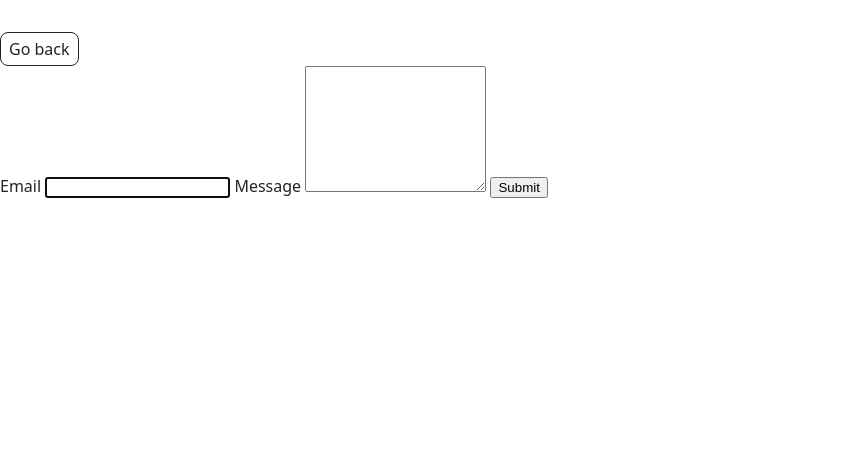
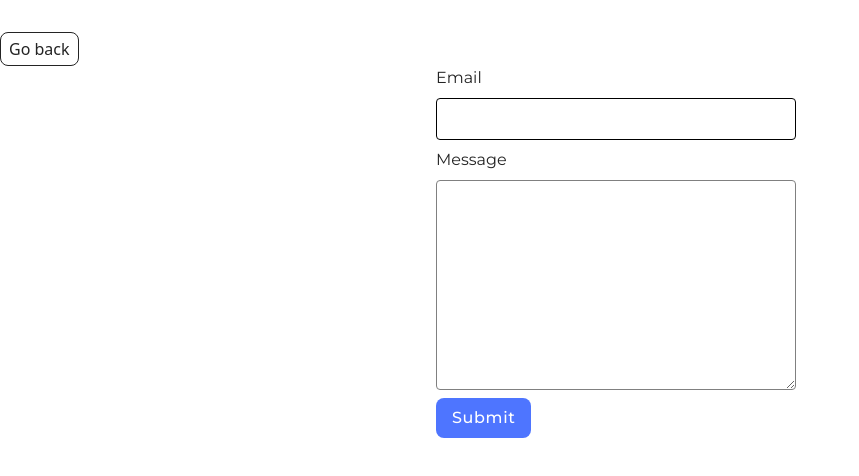
Before and after one commit to YaroslavnaYermolenko/goit-js-hw-09, a website built with Vite: page src/2-form.html in a window 1280 px wide. Shown: the whole page, without its empty margins (0-859 px from the left). Built offline with nearby package versions, Linux system fonts and the light colour scheme.

Commit message:
Add form style

```diff
--- a/src/2-form.html
+++ b/src/2-form.html
@@ -5,6 +5,9 @@
     <meta http-equiv="X-UA-Compatible" content="IE=edge" />
     <meta name="viewport" content="width=device-width, initial-scale=1.0" />
     <title>Form</title>
+    <link rel="preconnect" href="https://fonts.googleapis.com">
+<link rel="preconnect" href="https://fonts.gstatic.com" crossorigin>
+<link href="https://fonts.googleapis.com/css2?family=Montserrat:wght@400;500&display=swap" rel="stylesheet">
 
     <link rel="stylesheet" href="./css/styles.css" />
   </head>
--- /dev/null
+++ b/src/css/form.css
@@ -0,0 +1,54 @@
+button {
+  font-family: 'Montserrat', sans-serif;
+  background: #4e75ff;
+  color: #fff;
+  cursor: pointer;
+  padding: 8px 16px;
+  min-width: 95px;
+  display: block;
+  font-size: 16px;
+  font-weight: 500;
+  line-height: 1.5;
+  letter-spacing: 0.04em;
+  border: none;
+  border-radius: 8px;
+  margin-top: 8px;
+  transition: background-color 250ms cubic-bezier(0.4, 0, 0.2, 1);
+}
+button:hover,
+button:focus {
+  background-color: #6c8cff;
+  cursor: pointer;
+}
+label {
+  font-family: 'Montserrat', sans-serif;
+  font-weight: 400;
+  font-size: 16px;
+  display: flex;
+  flex-direction: column;
+  width: 360px;
+  margin-bottom: 8px;
+}
+input,
+textarea {
+  border: 1px solid #808080;
+  border-radius: 4px;
+  font-family: 'Montserrat', sans-serif;
+  font-size: 16px;
+  font-weight: 400;
+  line-height: 1.5;
+  letter-spacing: 0.04em;
+  padding: 8px 16px;
+  margin-top: 8px;
+}
+input:hover,
+textarea:hover,
+input:focus,
+textarea:focus {
+  border: 1px solid #000;
+  outline: none;
+}
+form {
+  margin: 0 auto;
+  width: 408px;
+}
--- a/src/css/simplebox.css
+++ b/src/css/simplebox.css
@@ -7,13 +7,14 @@
 }
 .sl-wrapper button.sl-close,
 .sl-wrapper .sl-navigation button.sl-next,
-.sl-wrapper .sl-navigation button.sl-prev{
+.sl-wrapper .sl-navigation button.sl-prev {
   color: #fff;
   width: 24px;
   height: 24px;
   font-size: 36px;
 }
 .sl-wrapper div.sl-counter {
-    color: #fff;
-    font-size: 16px;
+  color: #fff;
+  font-family: 'Montserrat', sans-serif;
+  font-size: 16px;
 }
--- a/src/css/styles.css
+++ b/src/css/styles.css
@@ -15,3 +15,4 @@
 @import url('./back-link.css');
 @import url('./gallery.css');
 @import url('./simplebox.css');
+@import url('./form.css');
```
Also changed, not shown: src/1-gallery.html (+3 -0 lines).
